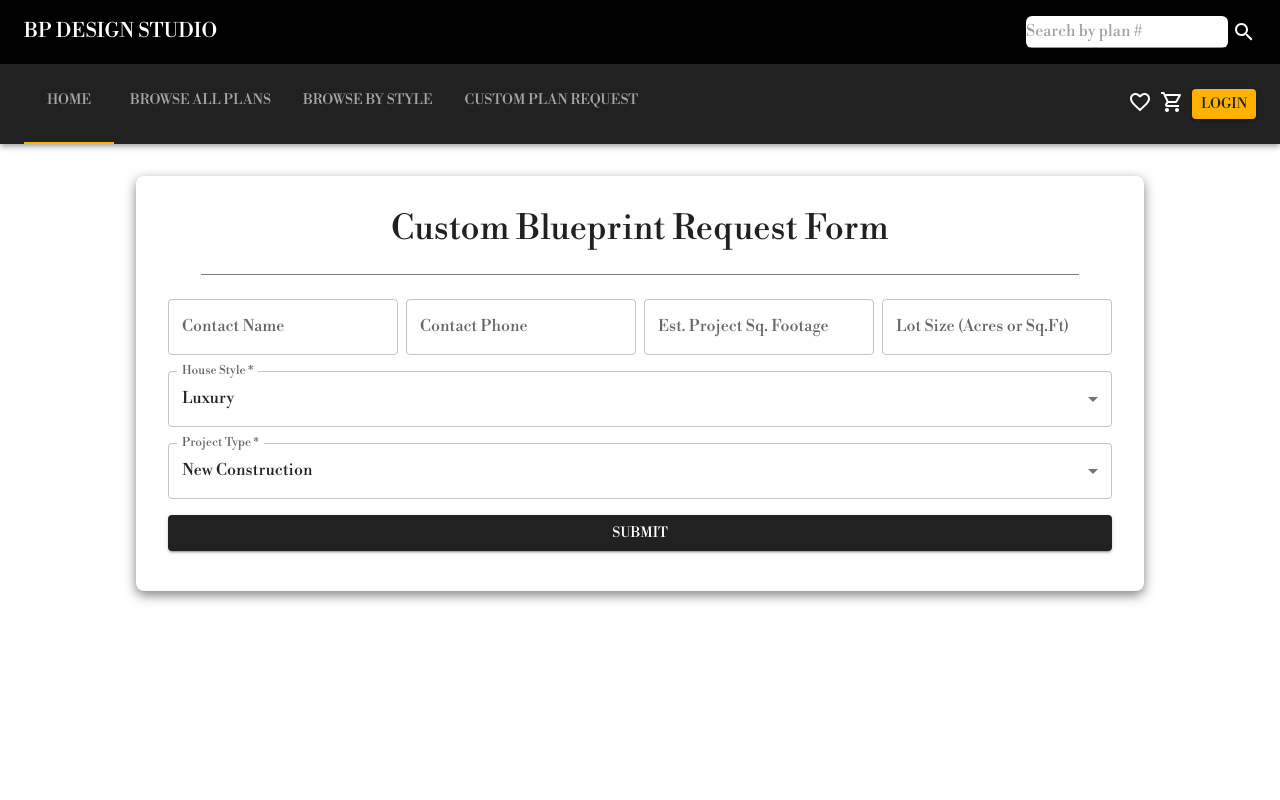
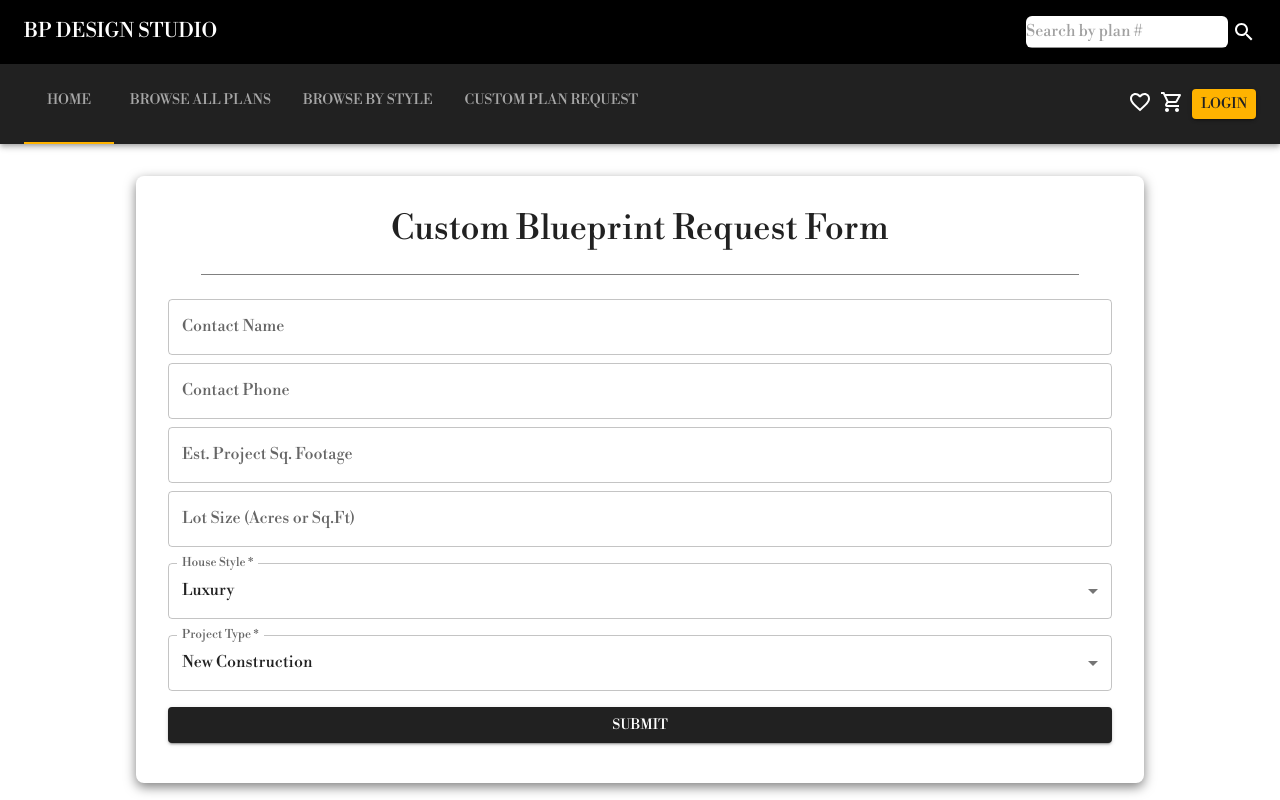
Before and after one commit to melxincognito/bp-design-next, a Next.js app in the folder client/: page /customplanrequest in a window 1280 px wide. Shown: the top 800 px of the page. Built offline with nearby package versions, Linux system fonts and the light colour scheme.

Commit message:
made plan request form UI more simple

```diff
--- a/client/components/forms/CustomPlanRequestForm.js
+++ b/client/components/forms/CustomPlanRequestForm.js
@@ -16,6 +16,7 @@ import {
   DialogTitle,
   Slide,
 } from "@mui/material";
+import { grid } from "@mui/system";
 
 // TODO - add email js to send the message to the bp design email
 
@@ -25,32 +26,29 @@ const Transition = React.forwardRef(function Transition(props, ref) {
 
 export default function CustomPlanRequestForm() {
   const [open, setOpen] = React.useState(false);
-  const [requestorName, setRequestorName] = useState("");
-  const [requestorPhone, setRequestorPhone] = useState("");
-  const [sqFootage, setSqFootage] = useState("");
-  const [lotSize, setLotSize] = useState("");
+
   const [style, setStyle] = useState("Luxury Style");
   const [projectType, setProjectType] = useState("New Construction Project");
 
   const planRequestInputs = [
     {
       label: "Contact Name",
-      onChangeValue: setRequestorName,
+
       name: "contact_name",
     },
     {
       label: "Contact Phone",
-      onChangeValue: setRequestorPhone,
+
       name: "contact_phone",
     },
     {
       label: "Est. Project Sq. Footage",
-      onChangeValue: setSqFootage,
+
       name: "sq_footage",
     },
     {
       label: "Lot Size (Acres or Sq.Ft)",
-      onChangeValue: setLotSize,
+
       name: "lot_size",
     },
   ];
@@ -98,6 +96,10 @@ export default function CustomPlanRequestForm() {
     textAlign: "center",
   };
 
+  const formMarginBottomStyles = {
+    marginBottom: "1rem",
+  };
+
   return (
     <>
       <Card sx={cardStyles}>
@@ -107,34 +109,30 @@ export default function CustomPlanRequestForm() {
         <hr size="1" width="90%" color="gray" />
 
         <CardContent>
-          <form
-            ref={form}
-            onSubmit={submit}
-            style={{ display: "grid", gap: "1rem" }}
-          >
+          <form ref={form} onSubmit={submit}>
             <Box
               sx={{
                 display: "flex",
                 flexWrap: "wrap",
                 justifyContent: "center",
+                justifyItems: "center",
                 gap: 1,
+                marginBottom: "1rem",
               }}
             >
               {planRequestInputs.map((input, index) => (
-                <div key={index} style={{ width: { xs: "100%", md: "24.3%" } }}>
+                <>
                   <TextField
-                    fullWidth
+                    key={index}
+                    sx={{ width: { xs: "120%", md: "100%" } }}
                     label={input.label}
-                    onChange={(e) => {
-                      input.onChangeValue(e.target.value);
-                    }}
                     name={input.name}
                   />
-                </div>
+                </>
               ))}
             </Box>
 
-            <div className="houseStyleInput">
+            <div className="houseStyleInput" style={formMarginBottomStyles}>
               <TextField
                 fullWidth
                 select
@@ -143,6 +141,7 @@ export default function CustomPlanRequestForm() {
                 onChange={(e) => {
                   setStyle(e.target.value);
                 }}
+                name="style"
                 required
               >
                 {houseStyleOptions.map((option, index) => (
@@ -153,7 +152,7 @@ export default function CustomPlanRequestForm() {
               </TextField>
             </div>
 
-            <div className="projectTypeInput">
+            <div className="projectTypeInput" style={formMarginBottomStyles}>
               <TextField
                 fullWidth
                 select
@@ -162,6 +161,7 @@ export default function CustomPlanRequestForm() {
                 onChange={(e) => {
                   setProjectType(e.target.value);
                 }}
+                name="project_type"
                 required
               >
                 {projectTypeOptions.map((option, index) => (
@@ -172,7 +172,7 @@ export default function CustomPlanRequestForm() {
               </TextField>
             </div>
 
-            <Button variant="contained" type="submit">
+            <Button variant="contained" type="submit" fullWidth>
               Submit
             </Button>
           </form>
```
